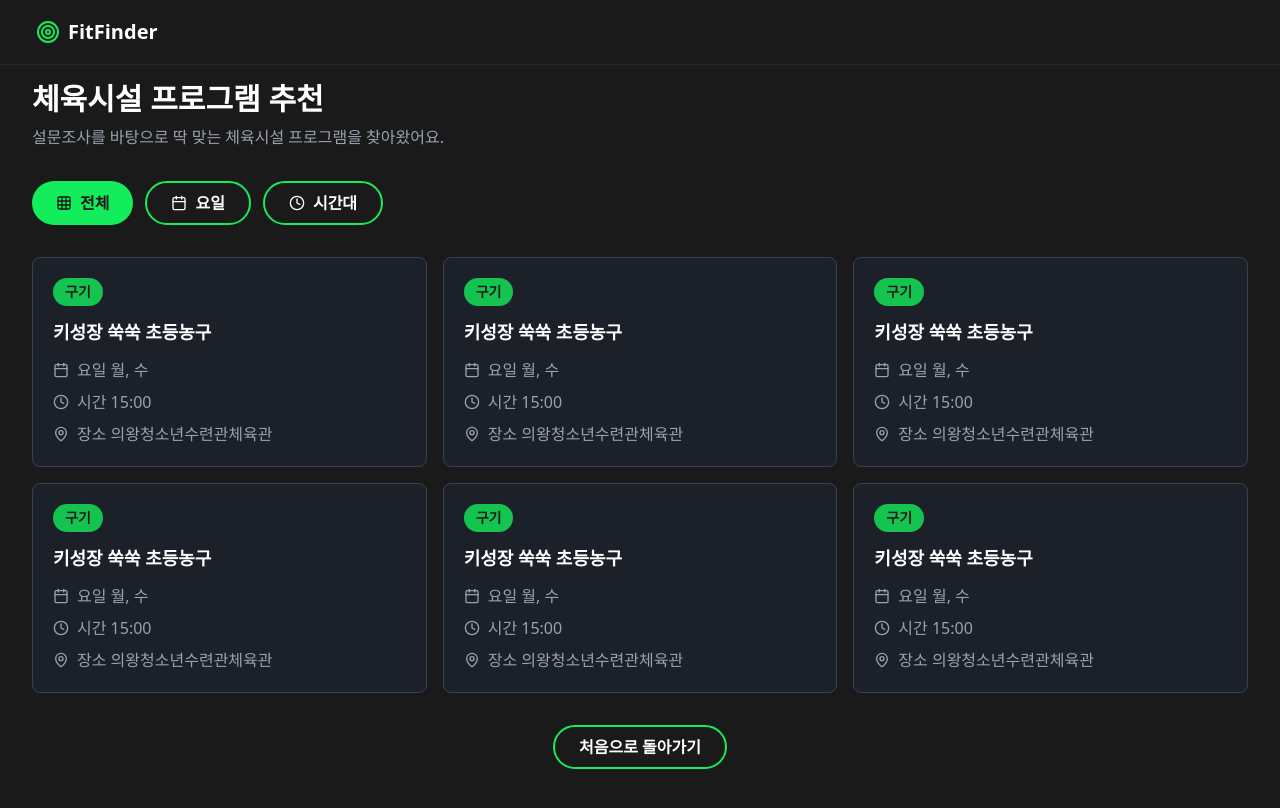
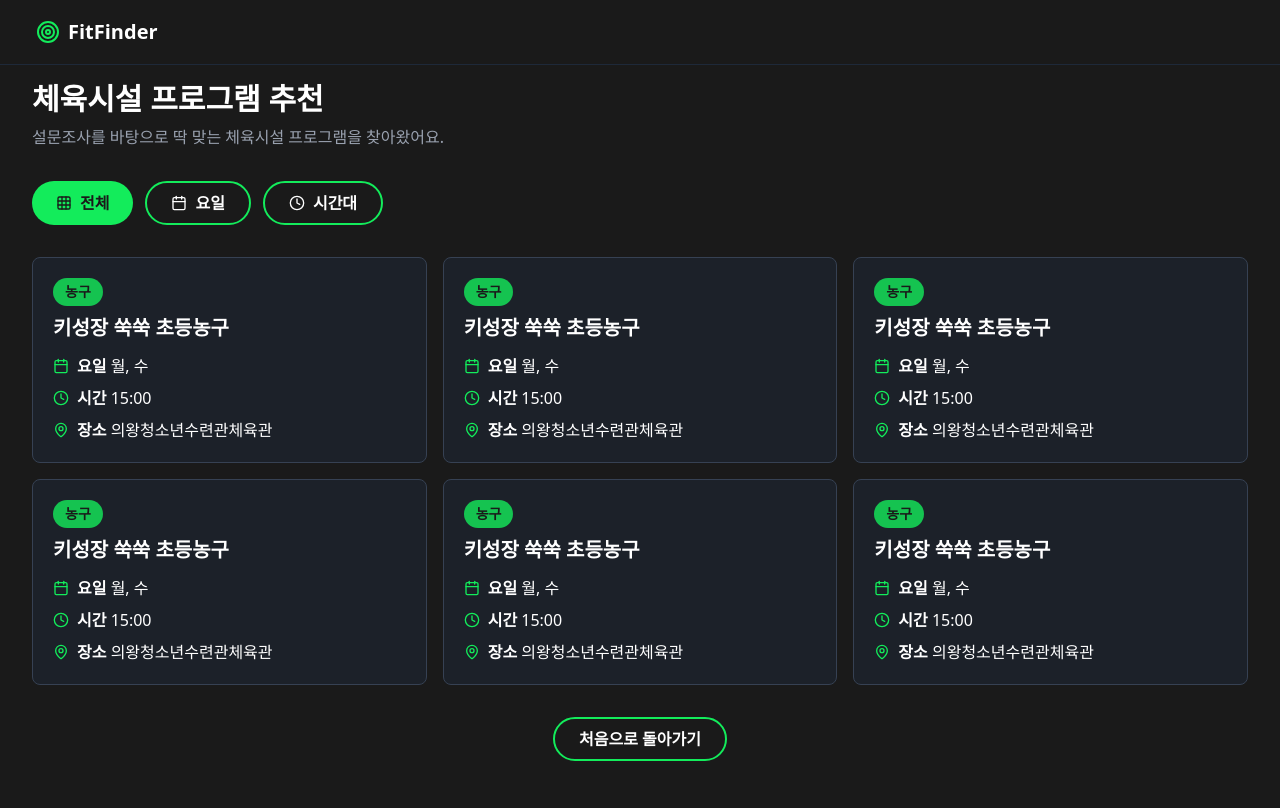
Before and after one commit to Team-DoubleO/frontend, a React (Vite) app: page /programs in a window 1280 px wide. Shown: the top 808 px of the page. Built offline with nearby package versions, Linux system fonts and the light colour scheme.

Commit message:
fix: 프로그램 목록 및 프로그램 상세 페이지 필드값 API 명세에 맞게 수정

```diff
--- a/src/components/ProgramDetailModal.tsx
+++ b/src/components/ProgramDetailModal.tsx
@@ -1,5 +1,5 @@
 import { useState, useEffect, useRef } from 'react'
-import { X, Calendar, Clock, User, CreditCard, MapPin, Navigation } from 'lucide-react'
+import { X, Calendar, Clock, User, CreditCard, MapPin, Train } from 'lucide-react'
 import Button from './Button'
 
 declare global {
@@ -8,31 +8,82 @@ declare global {
   }
 }
 
+interface TransportData {
+  transportName: string
+  transportTime: string
+}
+
 interface Program {
-  id: number
+  programId: number
+  programName: string
+  programTarget: string
+  weekday: string[]
+  startTime: string
+  price: number
+  reservationUrl: string
   category: string
-  title: string
-  days: string
-  time: string
-  location: string
-  gender?: string
-  startDate?: string
-  endDate?: string
-  price?: string
-  facilityName?: string
-  address?: string
-  nearbyTransport?: string[]
+  subCategory: string
+  facility: string
+  facilityAddress: string
+  TransportData: TransportData[]
 }
 
 interface ProgramDetailModalProps {
   isOpen: boolean
   onClose: () => void
-  program: Program | null
+  programId: number | null
 }
 
-function ProgramDetailModal({ isOpen, onClose, program }: ProgramDetailModalProps) {
+function ProgramDetailModal({ isOpen, onClose, programId }: ProgramDetailModalProps) {
   const [activeTab, setActiveTab] = useState<'프로그램 소개' | '장소 안내'>('프로그램 소개')
+  const [program, setProgram] = useState<Program | null>(null)
+  const [isLoading, setIsLoading] = useState(false)
   const mapRef = useRef<HTMLDivElement>(null)
+
+  // 프로그램 상세 정보 가져오기
+  useEffect(() => {
+    if (!isOpen || !programId) return
+
+    const fetchProgramDetail = async () => {
+      setIsLoading(true)
+      try {
+        // TODO: 실제 API 호출
+
+        // 임시 데이터 (실제로는 API 응답 사용)
+        setTimeout(() => {
+          setProgram({
+            programId: programId,
+            programName: '밸런스핏아쿠아로빅14A',
+            programTarget: '성인',
+            weekday: ['월', '수', '금'],
+            startTime: '14:00',
+            price: 0,
+            reservationUrl: 'https://search.naver.com/search.naver',
+            category: '수영·수중운동',
+            subCategory: '아쿠아로빅',
+            facility: '고덕어울림수영장',
+            facilityAddress: '서울특별시 강동구 고덕로 399 (고덕동, 고덕센트럴푸르지오)',
+            TransportData: [
+              {
+                transportName: '상일동역4번출구, 고덕전통시장',
+                transportTime: '도보 7분'
+              },
+              {
+                transportName: '상일동역3,4번출구',
+                transportTime: '도보 10분'
+              }
+            ]
+          })
+          setIsLoading(false)
+        }, 500)
+      } catch (error) {
+        console.error('프로그램 상세 조회 실패:', error)
+        setIsLoading(false)
+      }
+    }
+
+    fetchProgramDetail()
+  }, [isOpen, programId])
 
   useEffect(() => {
     if (!isOpen || activeTab !== '장소 안내') return
@@ -70,7 +121,7 @@ function ProgramDetailModal({ isOpen, onClose, program }: ProgramDetailModalProp
     }
   }, [isOpen, activeTab])
 
-  if (!isOpen || !program) return null
+  if (!isOpen) return null
 
   const handleClose = () => {
     setActiveTab('프로그램 소개')
@@ -97,13 +148,27 @@ function ProgramDetailModal({ isOpen, onClose, program }: ProgramDetailModalProp
           <X className="w-6 h-6" />
         </button>
 
+        {isLoading ? (
+          <div className="flex flex-col items-center justify-center py-20">
+            <div className="relative w-16 h-16 mb-4">
+              <div className="absolute top-0 left-0 w-full h-full border-4 border-gray-700 rounded-full"></div>
+              <div className="absolute top-0 left-0 w-full h-full border-4 border-primary border-t-transparent rounded-full animate-spin"></div>
+            </div>
+            <p className="text-gray-400 text-lg">프로그램 정보를 불러오는 중...</p>
+          </div>
+        ) : !program ? (
+          <div className="flex flex-col items-center justify-center py-20">
+            <p className="text-gray-400 text-lg">프로그램 정보를 찾을 수 없습니다.</p>
+          </div>
+        ) : (
+          <>
             {/* Category and Title */}
             <div className="mb-6">
               <div className="text-sm text-gray-400 mb-2">
-            {program.category}
+                {program.category} / {program.subCategory}
               </div>
               <h2 className="text-2xl font-bold text-white">
-            {program.title}
+                {program.programName}
               </h2>
             </div>
 
@@ -138,7 +203,7 @@ function ProgramDetailModal({ isOpen, onClose, program }: ProgramDetailModalProp
               <User className="w-5 h-5 text-primary" />
               <div>
                 <span className="text-white font-bold">대상</span>
-                <span className="text-white ml-4">{program.gender || '성인'}</span>
+                <span className="text-white ml-4">{program.programTarget}</span>
               </div>
             </div>
 
@@ -146,7 +211,7 @@ function ProgramDetailModal({ isOpen, onClose, program }: ProgramDetailModalProp
               <Calendar className="w-5 h-5 text-primary" />
               <div>
                 <span className="text-white font-bold">요일</span>
-                <span className="text-white ml-4">{program.days}</span>
+                <span className="text-white ml-4">{program.weekday.join(', ')}</span>
               </div>
             </div>
 
@@ -154,7 +219,7 @@ function ProgramDetailModal({ isOpen, onClose, program }: ProgramDetailModalProp
               <Clock className="w-5 h-5 text-primary" />
               <div>
                 <span className="text-white font-bold">시간</span>
-                <span className="text-white ml-4">{program.time}</span>
+                <span className="text-white ml-4">{program.startTime}</span>
               </div>
             </div>
 
@@ -162,7 +227,7 @@ function ProgramDetailModal({ isOpen, onClose, program }: ProgramDetailModalProp
               <MapPin className="w-5 h-5 text-primary" />
               <div>
                 <span className="text-white font-bold">장소</span>
-                <span className="text-white ml-4">{program.location}</span>
+                <span className="text-white ml-4">{program.facility}</span>
               </div>
             </div>
 
@@ -170,7 +235,7 @@ function ProgramDetailModal({ isOpen, onClose, program }: ProgramDetailModalProp
               <CreditCard className="w-5 h-5 text-primary" />
               <div>
                 <span className="text-white font-bold">가격</span>
-                <span className="text-white ml-4">{program.price || '무료'}</span>
+                <span className="text-white ml-4">{program.price === 0 ? '무료' : `${program.price.toLocaleString()}원`}</span>
               </div>
             </div>
           </div>
@@ -187,22 +252,24 @@ function ProgramDetailModal({ isOpen, onClose, program }: ProgramDetailModalProp
             <div className="space-y-4">
               <div className="flex items-start gap-3">
                 <MapPin className="w-5 h-5 text-primary flex-shrink-0 mt-1" />
-                <div>
-                  <div className="text-white font-bold mb-1">장소</div>
-                  <div className="text-white">{program.facilityName || program.location || '고덕어울림수영장'}</div>
-                  <div className="text-white/80 text-sm mt-1">{program.address || '서울특별시 강동구 고덕로 399 (고덕동, 고덕센트럴푸르지오)'}</div>
+                <div className="flex-1">
+                  <div className="flex items-center gap-2 mb-1">
+                    <span className="text-white font-bold">장소</span>
+                    <span className="text-white">{program.facility}</span>
+                  </div>
+                  <div className="text-white">{program.facilityAddress}</div>
                 </div>
               </div>
 
               <div className="flex items-start gap-3">
-                <Navigation className="w-5 h-5 text-primary flex-shrink-0 mt-1" />
+                <Train className="w-5 h-5 text-primary flex-shrink-0 mt-1" />
                 <div className="w-full">
                   <div className="text-white font-bold mb-2">가까운 대중교통</div>
                   <ul className="space-y-2">
-                    {(program.nearbyTransport || ['상일동역4번출구_고덕진흥시장', '상일동역3.4번출구']).map((transport, index) => (
+                    {program.TransportData.map((transport, index) => (
                       <li key={index} className="flex items-center text-white">
                         <span className="w-1.5 h-1.5 bg-white rounded-full mr-2"></span>
-                        <span>{transport} (도보 {Math.floor(Math.random() * 5) + 3}분)</span>
+                        <span>{transport.transportName} ({transport.transportTime})</span>
                       </li>
                     ))}
                   </ul>
@@ -213,15 +280,19 @@ function ProgramDetailModal({ isOpen, onClose, program }: ProgramDetailModalProp
         ) : null}
 
             {/* Action Button */}
+            {program && (
               <div className="flex justify-center">
                 <Button
                   variant="primary"
                   size="large"
-            onClick={handleClose}
+                  onClick={() => window.open(program.reservationUrl, '_blank')}
                 >
                   예약하기
                 </Button>
               </div>
+            )}
+          </>
+        )}
       </div>
     </div>
   )
--- a/src/pages/ProgramListPage.tsx
+++ b/src/pages/ProgramListPage.tsx
@@ -8,12 +8,13 @@ import ProgramDetailModal from '../components/ProgramDetailModal'
 import { useSurveyStore } from '../store/surveyStore'
 
 interface Program {
-  id: number
+  programId: number
+  programName: string
+  weekday: string[]
+  startTime: string
   category: string
-  title: string
-  days: string
-  time: string
-  location: string
+  subCategory: string
+  facility: string
 }
 
 function ProgramListPage() {
@@ -25,58 +26,64 @@ function ProgramListPage() {
   const [selectedDays, setSelectedDays] = useState<string[]>(weekday || [])
   const [selectedTimes, setSelectedTimes] = useState<string[]>(startTime || [])
   const [isDetailModalOpen, setIsDetailModalOpen] = useState(false)
-  const [selectedProgram, setSelectedProgram] = useState<Program | null>(null)
+  const [selectedProgramId, setSelectedProgramId] = useState<number | null>(null)
   const [isLoading, setIsLoading] = useState(false)
 
   // TODO: 실제로는 설문 결과를 기반으로 API에서 받아온 데이터 사용
   const programs: Program[] = [
     {
-      id: 1,
-      category: '구기',
-      title: '키성장 쑥쑥 초등농구',
-      days: '요일 월, 수',
-      time: '시간 15:00',
-      location: '장소 의왕청소년수련관체육관'
+      programId: 1,
+      programName: '키성장 쑥쑥 초등농구',
+      weekday: ['월', '수'],
+      startTime: '15:00',
+      category: '구기 스포츠',
+      subCategory: '농구',
+      facility: '의왕청소년수련관체육관'
     },
     {
-      id: 2,
-      category: '구기',
-      title: '키성장 쑥쑥 초등농구',
-      days: '요일 월, 수',
-      time: '시간 15:00',
-      location: '장소 의왕청소년수련관체육관'
+      programId: 2,
+      programName: '키성장 쑥쑥 초등농구',
+      weekday: ['월', '수'],
+      startTime: '15:00',
+      category: '구기 스포츠',
+      subCategory: '농구',
+      facility: '의왕청소년수련관체육관'
     },
     {
-      id: 3,
-      category: '구기',
-      title: '키성장 쑥쑥 초등농구',
-      days: '요일 월, 수',
-      time: '시간 15:00',
-      location: '장소 의왕청소년수련관체육관'
+      programId: 3,
+      programName: '키성장 쑥쑥 초등농구',
+      weekday: ['월', '수'],
+      startTime: '15:00',
+      category: '구기 스포츠',
+      subCategory: '농구',
+      facility: '의왕청소년수련관체육관'
     },
     {
-      id: 4,
-      category: '구기',
-      title: '키성장 쑥쑥 초등농구',
-      days: '요일 월, 수',
-      time: '시간 15:00',
-      location: '장소 의왕청소년수련관체육관'
+      programId: 4,
+      programName: '키성장 쑥쑥 초등농구',
+      weekday: ['월', '수'],
+      startTime: '15:00',
+      category: '구기 스포츠',
+      subCategory: '농구',
+      facility: '의왕청소년수련관체육관'
     },
     {
-      id: 5,
-      category: '구기',
-      title: '키성장 쑥쑥 초등농구',
-      days: '요일 월, 수',
-      time: '시간 15:00',
-      location: '장소 의왕청소년수련관체육관'
+      programId: 5,
+      programName: '키성장 쑥쑥 초등농구',
+      weekday: ['월', '수'],
+      startTime: '15:00',
+      category: '구기 스포츠',
+      subCategory: '농구',
+      facility: '의왕청소년수련관체육관'
     },
     {
-      id: 6,
-      category: '구기',
-      title: '키성장 쑥쑥 초등농구',
-      days: '요일 월, 수',
-      time: '시간 15:00',
-      location: '장소 의왕청소년수련관체육관'
+      programId: 6,
+      programName: '키성장 쑥쑥 초등농구',
+      weekday: ['월', '수'],
+      startTime: '15:00',
+      category: '구기 스포츠',
+      subCategory: '농구',
+      facility: '의왕청소년수련관체육관'
     },
   ]
 
@@ -135,8 +142,8 @@ function ProgramListPage() {
     ? programs
     : programs.filter(p => p.category === selectedFilter)
 
-  const handleProgramClick = (program: Program) => {
-    setSelectedProgram(program)
+  const handleProgramClick = (programId: number) => {
+    setSelectedProgramId(programId)
     setIsDetailModalOpen(true)
   }
 
@@ -217,7 +224,7 @@ function ProgramListPage() {
         <ProgramDetailModal
           isOpen={isDetailModalOpen}
           onClose={() => setIsDetailModalOpen(false)}
-          program={selectedProgram}
+          programId={selectedProgramId}
         />
 
         {/* Programs Grid */}
@@ -233,31 +240,31 @@ function ProgramListPage() {
           <div className="grid grid-cols-1 md:grid-cols-2 lg:grid-cols-3 gap-4 mb-8">
             {filteredPrograms.map((program) => (
               <div
-                key={program.id}
-                onClick={() => handleProgramClick(program)}
+                key={program.programId}
+                onClick={() => handleProgramClick(program.programId)}
                 className="bg-gray-800/50 border border-gray-700 rounded-lg p-5 hover:border-primary/50 transition-all cursor-pointer"
               >
                 {/* Category Badge */}
-                <div className="inline-block bg-primary/80 text-dark text-sm font-semibold px-3 py-1 rounded-full mb-3">
-                  {program.category}
+                <div className="inline-block bg-primary/80 text-dark text-sm font-semibold px-3 py-1 rounded-full mb-2">
+                  {program.subCategory}
                 </div>
 
                 {/* Title */}
-                <h3 className="text-white text-lg font-bold mb-3">{program.title}</h3>
+                <h3 className="text-white text-xl font-bold mb-3">{program.programName}</h3>
 
                 {/* Details */}
-                <div className="space-y-2 text-gray-400">
+                <div className="space-y-2">
                   <div className="flex items-center gap-2">
-                    <Calendar className="w-4 h-4 flex-shrink-0" />
-                    <span>{program.days}</span>
+                    <Calendar className="w-4 h-4 flex-shrink-0 text-primary" />
+                    <span className='text-white'><span className="font-bold">요일</span> {program.weekday.join(', ')}</span>
                   </div>
                   <div className="flex items-center gap-2">
-                    <Clock className="w-4 h-4 flex-shrink-0" />
-                    <span>{program.time}</span>
+                    <Clock className="w-4 h-4 flex-shrink-0 text-primary" />
+                    <span className='text-white'><span className="font-bold">시간</span> {program.startTime}</span>
                   </div>
                   <div className="flex items-center gap-2">
-                    <MapPin className="w-4 h-4 flex-shrink-0" />
-                    <span>{program.location}</span>
+                    <MapPin className="w-4 h-4 flex-shrink-0 text-primary" />
+                    <span className='text-white'><span className="font-bold">장소</span> {program.facility}</span>
                   </div>
                 </div>
               </div>
```
Lines whose indentation alone changed are shown as unchanged.
